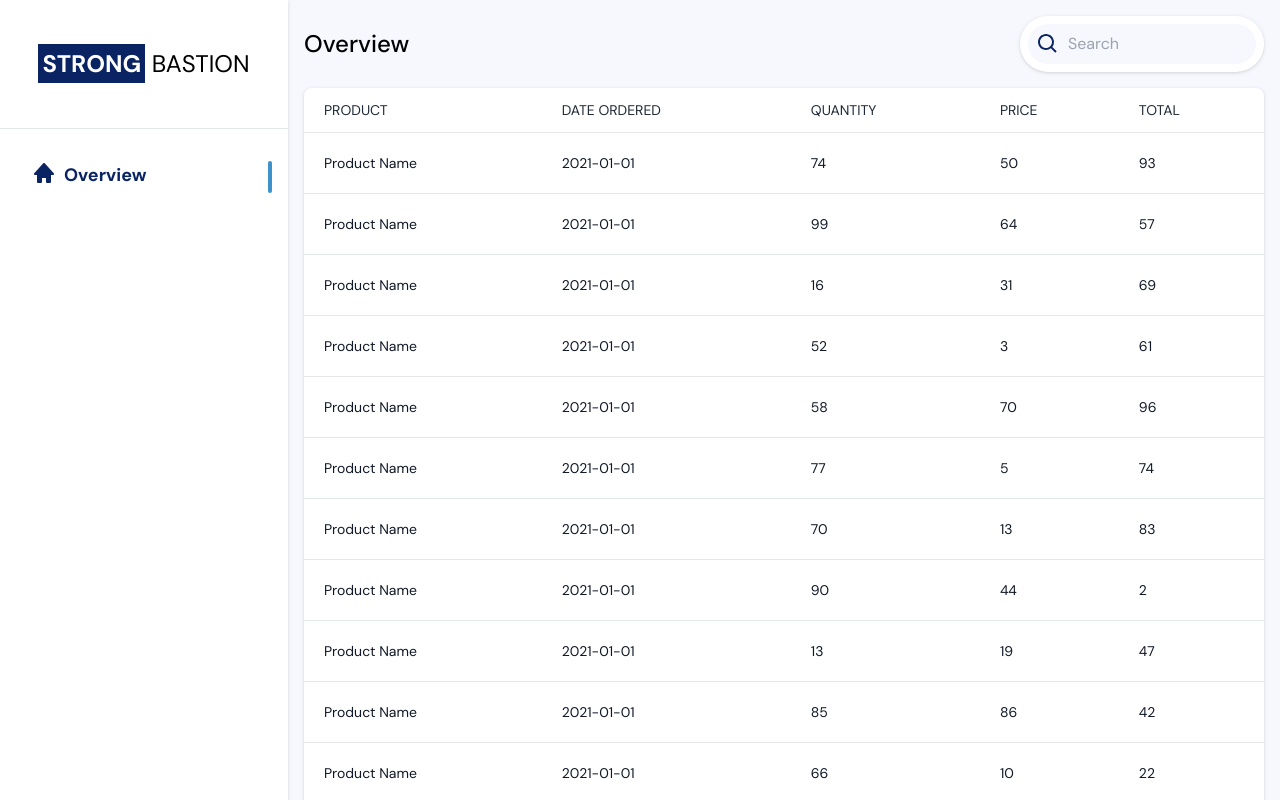
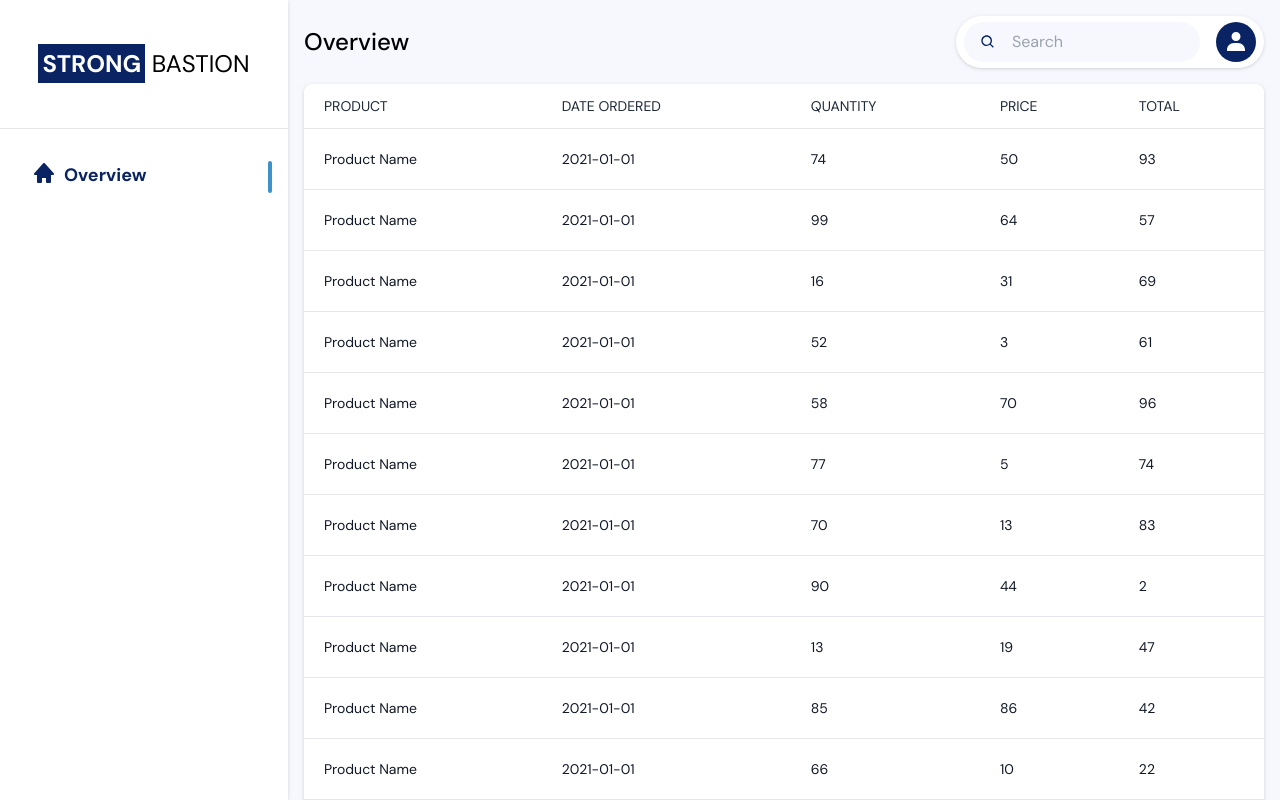
Before and after one commit to liempo/strongbastionco.web.app, a SvelteKit app: page /dashboard/overview in a window 1280 px wide. Shown: the top 800 px of the page. Built offline with nearby package versions, Linux system fonts and the light colour scheme.

Commit message:
Add user icon in header

```diff
--- a/src/components/header.svelte
+++ b/src/components/header.svelte
@@ -6,15 +6,17 @@
 
 <div class="flex justify-between mb-4 items-center">
 	<h2 class="text-2xl font-medium">{title}</h2>
-
-	<div class="p-2 bg-white rounded-full drop-shadow">
+	<div class="px-2 py-1.5 bg-white rounded-full drop-shadow flex">
 		<div class="flex justify-end items-center bg-brand-background rounded-full">
-			<Icon name="search" class="m-2 fill-brand-primary" />
+			<Icon name="search" class="mx-4 fill-brand-primary" size={16} />
 			<input
 				type="text"
 				class="py-2 bg-transparent text-gray-700 placeholder-gray-400 focus:outline-none"
 				placeholder="Search"
 			/>
 		</div>
+		<div class="rounded-full bg-brand-primary p-2 ml-4">
+			<Icon name="user" class="fill-white" />
+		</div>
 	</div>
 </div>
--- a/src/components/icon.svelte
+++ b/src/components/icon.svelte
@@ -1,13 +1,16 @@
 <script lang="ts">
 	export let name: string
+	export let size: number = 24
+
 	// List of icons and it's path data declared here instead of importing svg files
 	const pack: Record<string, string> = {
 		search:
 			'M10 18a7.952 7.952 0 0 0 4.897-1.688l4.396 4.396 1.414-1.414-4.396-4.396A7.952 7.952 0 0 0 18 10c0-4.411-3.589-8-8-8s-8 3.589-8 8 3.589 8 8 8zm0-14c3.309 0 6 2.691 6 6s-2.691 6-6 6-6-2.691-6-6 2.691-6 6-6z',
-		home: 'M21.743 12.331l-9-10c-.379-.422-1.107-.422-1.486 0l-9 10a.998.998 0 0 0-.17 1.076c.16.361.518.593.913.593h2v7a1 1 0 0 0 1 1h3a1 1 0 0 0 1-1v-4h4v4a1 1 0 0 0 1 1h3a1 1 0 0 0 1-1v-7h2a.998.998 0 0 0 .743-1.669z'
+		home: 'M21.743 12.331l-9-10c-.379-.422-1.107-.422-1.486 0l-9 10a.998.998 0 0 0-.17 1.076c.16.361.518.593.913.593h2v7a1 1 0 0 0 1 1h3a1 1 0 0 0 1-1v-4h4v4a1 1 0 0 0 1 1h3a1 1 0 0 0 1-1v-7h2a.998.998 0 0 0 .743-1.669z',
+		user: 'M7.5 6.5C7.5 8.981 9.519 11 12 11s4.5-2.019 4.5-4.5S14.481 2 12 2 7.5 4.019 7.5 6.5zM20 21h1v-1c0-3.859-3.141-7-7-7h-4c-3.86 0-7 3.141-7 7v1h17z'
 	}
 </script>
 
-<svg {...$$props} width="24" height="24" viewBox="0 0 24 24" xmlns="http://www.w3.org/2000/svg">
+<svg {...$$props} width={size} height={size} viewBox="0 0 24 24" xmlns="http://www.w3.org/2000/svg">
 	<path d={pack[name]} />
 </svg>
```
